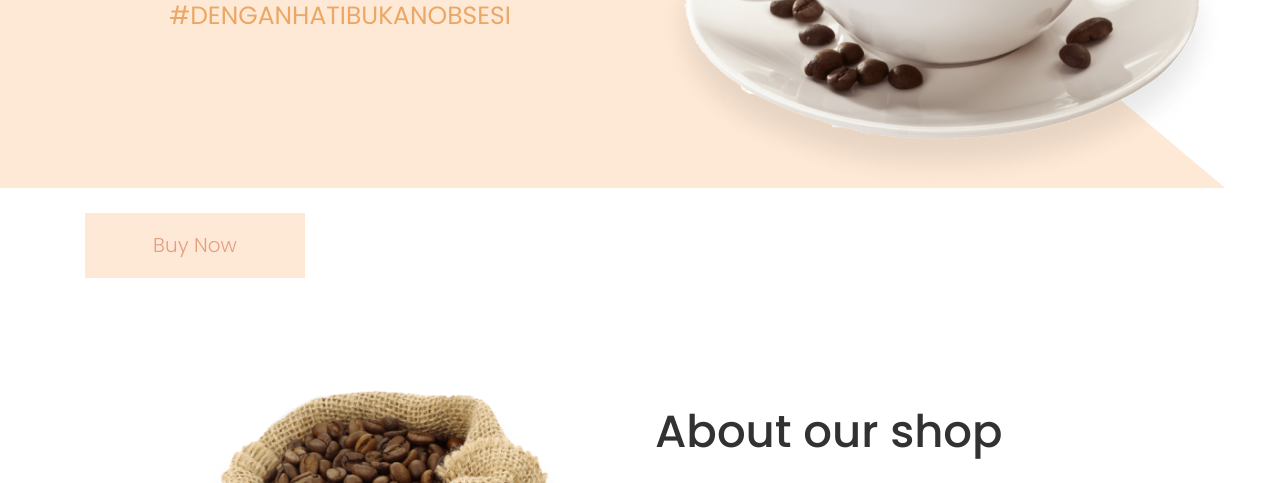
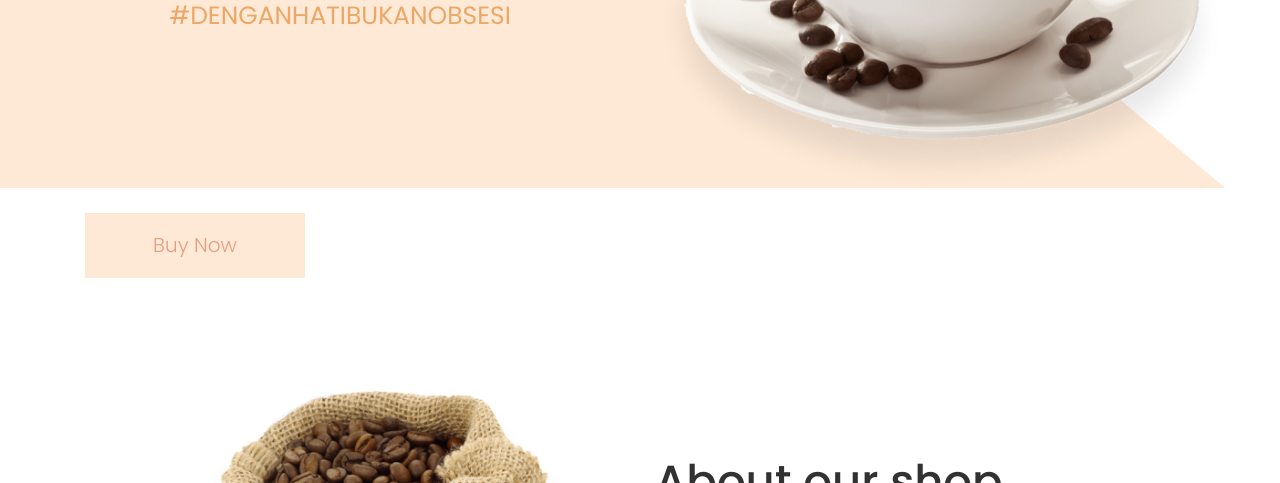
Before and after one commit to reyhanfirmanda/Stray-Dogs, a plain HTML site: page index.html in a window 1280 px wide. Shown: the part 464-947 px from the top of the page. Drawn offline with Linux system fonts and the light colour scheme.

Commit message:
ganti margin

```diff
--- a/index.html
+++ b/index.html
@@ -108,7 +108,7 @@
                     <img class="img-responsive" src="images/about_imgg.png" alt="#" />
                 </div>
                 <div class="col-md-6">
-                    <div class="heading margin_top_30">
+                    <div class="heading margin_top_80">
                         <h2>About our shop</h2>
                     </div>
                     <div class="full margin_top_20">
```
